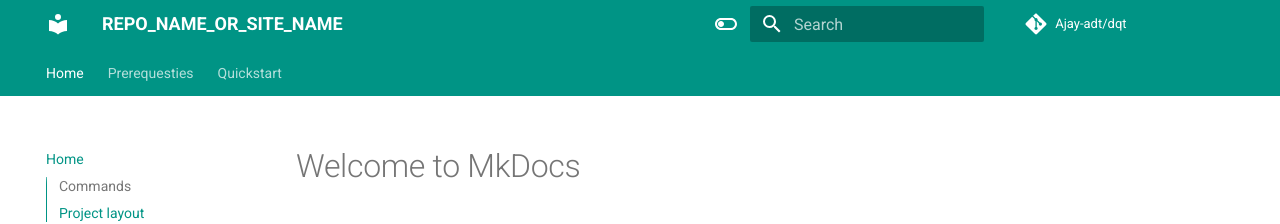
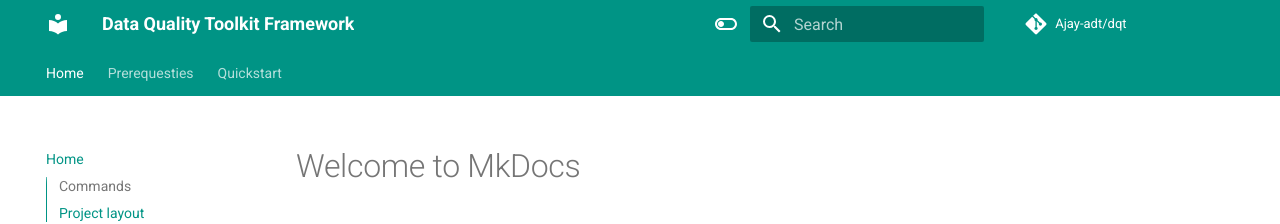
Before and after one commit to Ajay-adt/dqt, an MkDocs documentation site: the page built from docs/index.md, in a window 1280 px wide. Shown: the top 224 px of the page. Built offline with MkDocs 1.6.1 and Material for MkDocs 9.7.7, drawn with Linux system fonts in a browser that asks for light colours; comment, search, counter and statistics services are not loaded.

Commit message:
Update mkdocs.yml

```diff
--- a/mkdocs.yml
+++ b/mkdocs.yml
@@ -1,5 +1,5 @@
 # Project information
-site_name: REPO_NAME_OR_SITE_NAME
+site_name: Data Quality Toolkit Framework
 # defeine TOC or order of website-
 nav:
   - Home: index.md
```
